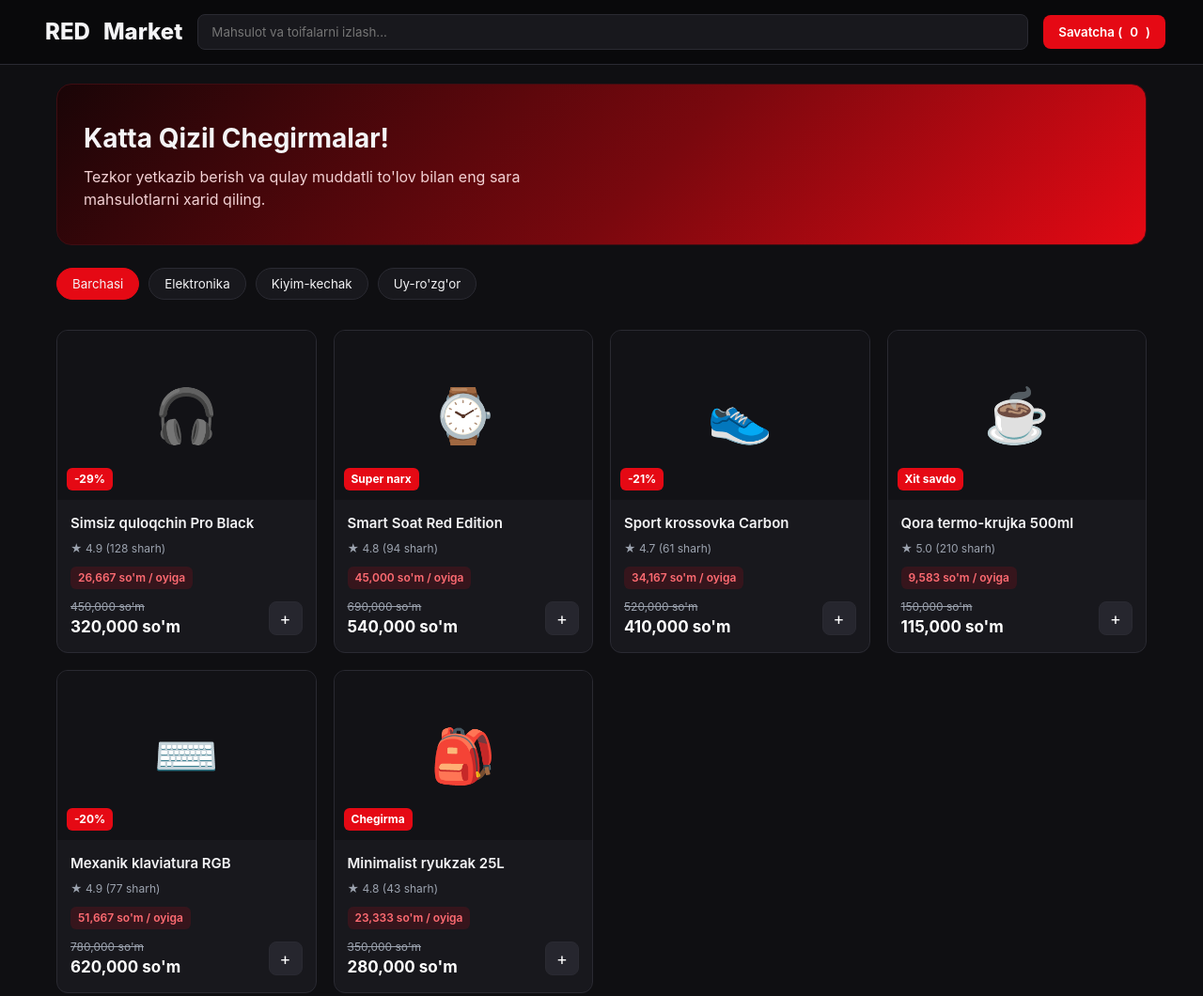
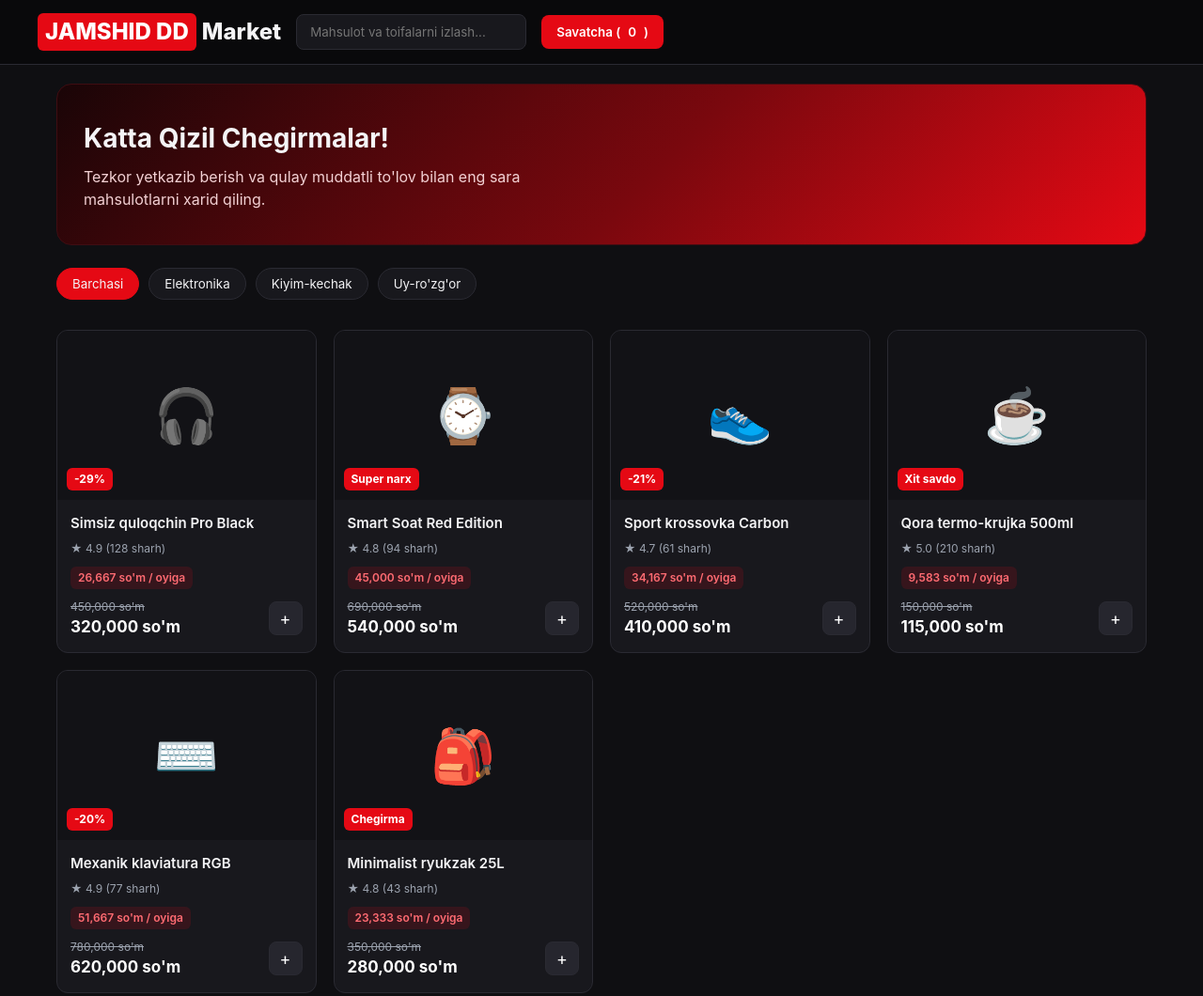
Before and after one commit to madaminovj010-source/red-market, a plain HTML site: page index.html in a window 1280 px wide. Shown: the whole page at 94% size. Drawn offline with Linux system fonts and the light colour scheme.

Commit message:
Update index.html

```diff
--- a/index.html
+++ b/index.html
@@ -57,12 +57,13 @@
       align-items: center;
       gap: 6px;
     }
+.logo span {
+  background: var(--primary-red);
+  color: #fff;
+  padding: 2px 8px;
+  border-radius: 6px;
+}
 
-    .logo span {
-      <a href="#" class="logo"><span>JAMSHID DD</span> Market</a>
-      color: #fff;
-      padding: 2px 8px;
-      border-radius: 6px;
     }
 
     .search-box {
@@ -333,7 +334,7 @@
 
   <header>
     <div class="nav-container">
-      <a href="#" class="logo"><span>RED</span> Market</a>
+     <a href="#" class="logo"><span>JAMSHID DD</span> Market</a>
       <div class="search-box">
         <input type="text" id="searchInput" placeholder="Mahsulot va toifalarni izlash..." />
       </div>
```
